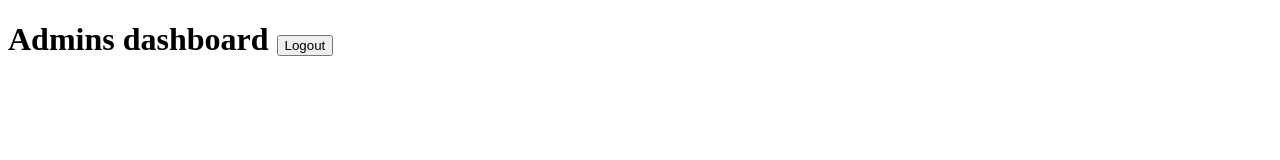
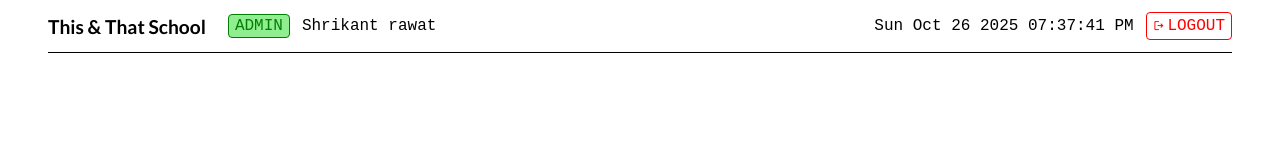
Before and after one commit to Arslabrandom/Shool-management-system, a website: page private/PRIVATE_PAGES/admindashboard.html in a window 1280 px wide. Drawn offline with nearby package versions, Linux system fonts and the light colour scheme; no server answers; a web font is replaced by a local one.

Commit message:
added navbar to admin panel and created logout system

```diff
--- a/private/PRIVATE_PAGES/admindashboard.html
+++ b/private/PRIVATE_PAGES/admindashboard.html
@@ -5,108 +5,26 @@
     <meta charset="UTF-8">
     <meta name="viewport" content="width=device-width, initial-scale=1.0">
     <title>Dashboard - Admin</title>
-    <style>
-        .data {
-            display: flex;
-            gap: 12px;
-            flex-direction: column;
-        }
-
-        .card {
-            border: 2px solid black;
-            padding: 12px;
-            display: flex;
-            flex-direction: column;
-        }
-
-        .loader {
-            width: 45px;
-            aspect-ratio: 1;
-            --c: no-repeat linear-gradient(#000 calc(50% - 10px), #0000 0 calc(50% + 10px), #000 0);
-            background:
-                var(--c) 0% 100%,
-                var(--c) 50% 100%,
-                var(--c) 100% 100%;
-            background-size: 20% calc(200% + 20px);
-            animation: l4 1s infinite linear;
-            position: absolute;
-            top: 50%;
-            left: 50%;
-            transform: translate(-50%, -50%);
-            z-index: 10;
-        }
-
-        .loader-body {
-            position: fixed;
-            top: 0;
-            left: 0;
-            height: 100vh;
-            width: 100%;
-            background-color: rgba(37, 37, 37, 0.507);
-            z-index: 1;
-            display: none;
-        }
-
-        @keyframes l4 {
-            33% {
-                background-position: 0% 50%, 50% 100%, 100% 100%
-            }
-
-            50% {
-                background-position: 0% 0%, 50% 50%, 100% 100%
-            }
-
-            66% {
-                background-position: 0% 0%, 50% 0%, 100% 50%
-            }
-
-            100% {
-                background-position: 0% 0%, 50% 0%, 100% 0%
-            }
-        }
-    </style>
+    <link rel="stylesheet" href="/css/admin.css">
+    <link href="https://fonts.googleapis.com/css2?family=Material+Symbols+Outlined" rel="stylesheet" />
 </head>
 
 <body>
-    <h1>Admins dashboard <button>Logout</button></h1>
-    <div class="data">
-    </div>
-    <div class="loader-body">
-        <div class="loader"></div>
-    </div>
-    <script>
-        const display = document.querySelector('.data');
-        const loader = document.querySelector('.loader-body');
-        window.onload = () => {
-            console.log('Admin dashboard loaded successfully');
-            fetchStudents()
-        }
-        async function fetchStudents() {
-            try {
-                loader.style.display = 'block';
-                const response = await fetch('/getdata/dummy', {
-                    method: 'GET'
-                })
-                const data = await response.json();
-                let frmnt = JSON.parse(data);
-                let filtered = frmnt.find(d => d.language);
-                console.log(filtered.language)
-                // filtered.forEach((e) => {
-                //     const elem = document.createElement('div');
-                //     elem.classList.add('card');
-                //     elem.innerHTML = `<span><strong>Id: </strong><span>${e.id}</span></span>
-                //                       <span><strong>Name: </strong><span>${e.name}</span></span>
-                //                       <span><strong>Language: </strong><span>${e.language}</span></span>
-                //                       <span><strong>Bio: </strong><span>${e.bio}</span></span>`
-                //     display.appendChild(elem);
-                // });
-            } catch (error) {
-                console.error(error);
-            } finally {
-                loader.style.display = 'none';
-            }
-        }
-    </script>
+    <nav class="navbar">
+        <div class="logo">This & That School</div>
+        <div class="nav-controller-menu">
+            <div class="dashboard-name">ADMIN</div>
+            <div class="admin-name">Shrikant rawat</div>
+        </div>
+        <div class="clock"></div>
+        <button id="logout-btn" onclick="logout()">
+            <span class="material-symbols-outlined logout-btn-icon">
+                logout
+            </span>
+            LOGOUT
+        </button>
+    </nav>
+    <script src="/js/admin.js"></script>
 </body>
 
 </html>
--- /dev/null
+++ b/public/css/admin.css
@@ -0,0 +1,81 @@
+@import url(https://fonts.googleapis.com/css2?family=Lato:ital,wght@0,100;0,300;0,400;0,700;0,900;1,100;1,300;1,400;1,700;1,900&family=Libertinus+Keyboard&display=swap);
+
+* {
+    margin: 0;
+    padding: 0;
+    box-sizing: border-box;
+    font-family: "Lato", sans-serif;
+}
+
+body {
+    padding: 0 48px;
+}
+
+.navbar {
+    border-bottom: 1px solid black;
+    width: 100%;
+    padding: 12px 0;
+    display: flex;
+    align-items: center;
+    justify-content: center;
+}
+
+.logo {
+    font-size: 1.2rem;
+    font-weight: 700;
+    margin-right: 22px;
+}
+
+.nav-controller-menu {
+    margin-right: auto;
+    display: flex;
+    align-items: center;
+    justify-content: center;
+    flex-direction: row;
+}
+
+.dashboard-name {
+    font-family: 'Courier New', Courier, monospace;
+    color: green;
+    padding: 2px 6px;
+    border: 1px solid green;
+    border-radius: 4px;
+    background-color: lightgreen;
+    margin-right: 12px;
+}
+
+.admin-name {
+    font-family: monospace;
+    font-size: 1rem;
+    margin-right: 12px;
+}
+
+#logout-btn {
+    font-family: 'Courier New', Courier, monospace;
+    color: red;
+    border-radius: 4px;
+    border: 1px solid red;
+    background-color: white;
+    display: flex;
+    align-items: center;
+    justify-content: center;
+    padding: 4px 6px;
+    gap: 2px;
+    font-size: 1rem;
+    transition: color, background-color 400ms ease-in-out;
+    cursor: pointer;
+    margin-left: 12px;
+}
+
+.logout-btn-icon {
+    font-size: .8rem !important;
+}
+
+#logout-btn:hover {
+    color: white;
+    background-color: red;
+}
+
+.clock {
+    font-family: 'Courier New', Courier, monospace;
+}
--- /dev/null
+++ b/public/js/admin.js
@@ -0,0 +1,39 @@
+const clockOut = document.querySelector('.clock');
+
+function getFormattedCurrentTime() {
+    const now = new Date();
+    const days = ['Sun', 'Mon', 'Tue', 'Wed', 'Thu', 'Fri', 'Sat'];
+    const months = ['Jan', 'Feb', 'Mar', 'Apr', 'May', 'Jun', 'Jul', 'Aug', 'Sep', 'Oct', 'Nov', 'Dec'];
+
+    const dayName = days[now.getDay()];
+    const monthName = months[now.getMonth()];
+    const dateNum = String(now.getDate()).padStart(2, '0');
+    const year = now.getFullYear();
+
+    let hours = now.getHours();
+    const minutes = String(now.getMinutes()).padStart(2, '0');
+    const seconds = String(now.getSeconds()).padStart(2, '0');
+
+    const ampm = hours >= 12 ? 'PM' : 'AM';
+
+    hours = hours % 12;
+    hours = hours ? hours : 12;
+
+    const formattedHours = String(hours).padStart(2, '0');
+
+    const formattedString =
+        `${dayName} ${monthName} ${dateNum} ${year} ${formattedHours}:${minutes}:${seconds} ${ampm}`;
+
+    return formattedString;
+}
+
+setInterval(()=>{const t = getFormattedCurrentTime(); clockOut.innerHTML = t}, 1000)
+
+async function logout() {
+    try {
+        const response = await fetch('/logout', {method: 'POST'});
+        window.location.href = '/';
+    } catch (err) {
+        console.err(err)
+    }
+}
```
Also changed, not shown: index.js (+11 -3 lines), private/IAM/identity_management.js (+13 -0 lines).
